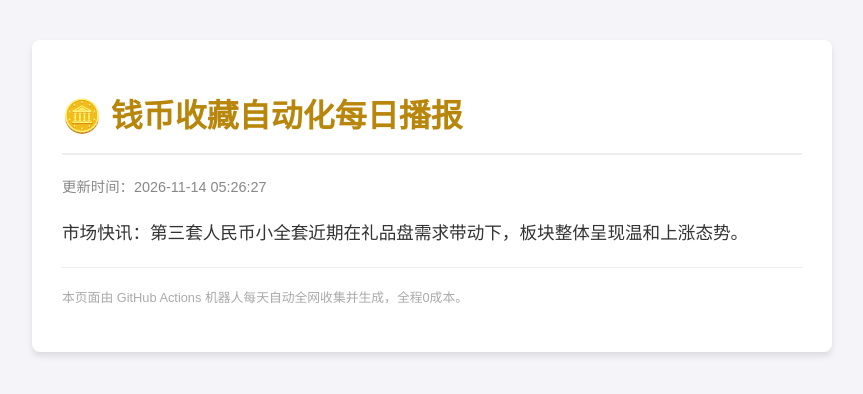
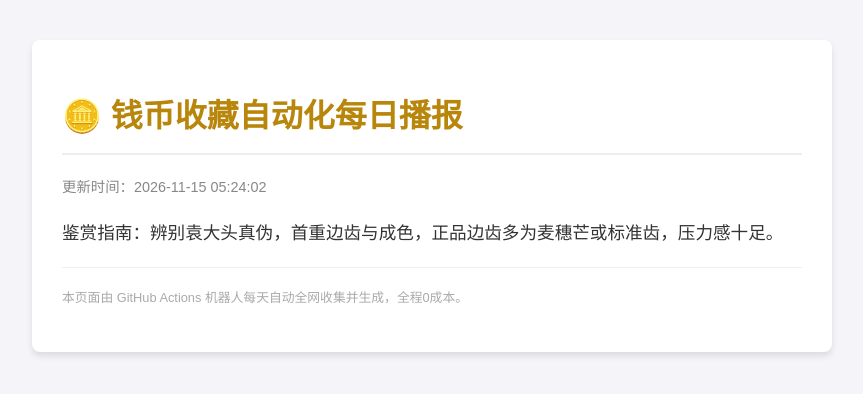
Before and after one commit to yang79403-wq/coin-news-bot, a plain HTML site: page index.html in a window 1280 px wide. Shown: the whole page, without its empty margins (208-1071 px from the left). Drawn offline with Linux system fonts and the light colour scheme.

Commit message:
自动更新今日钱币内容: Sun Nov 15 05:24:02 UTC 2026

```diff
--- a/index.html
+++ b/index.html
@@ -15,9 +15,9 @@
 <body>
     <div class="card">
         <h1>🪙 钱币收藏自动化每日播报</h1>
-        <div class="time">更新时间：2026-11-14 05:26:27</div>
+        <div class="time">更新时间：2026-11-15 05:24:02</div>
         <div class="content">
-            <p>市场快讯：第三套人民币小全套近期在礼品盘需求带动下，板块整体呈现温和上涨态势。</p>
+            <p>鉴赏指南：辨别袁大头真伪，首重边齿与成色，正品边齿多为麦穗芒或标准齿，压力感十足。</p>
         </div>
         <hr style="border:0; border-top:1px solid #eee; margin:20px 0;">
         <p style="font-size: 0.8em; color: #aaa;">本页面由 GitHub Actions 机器人每天自动全网收集并生成，全程0成本。</p>
```
